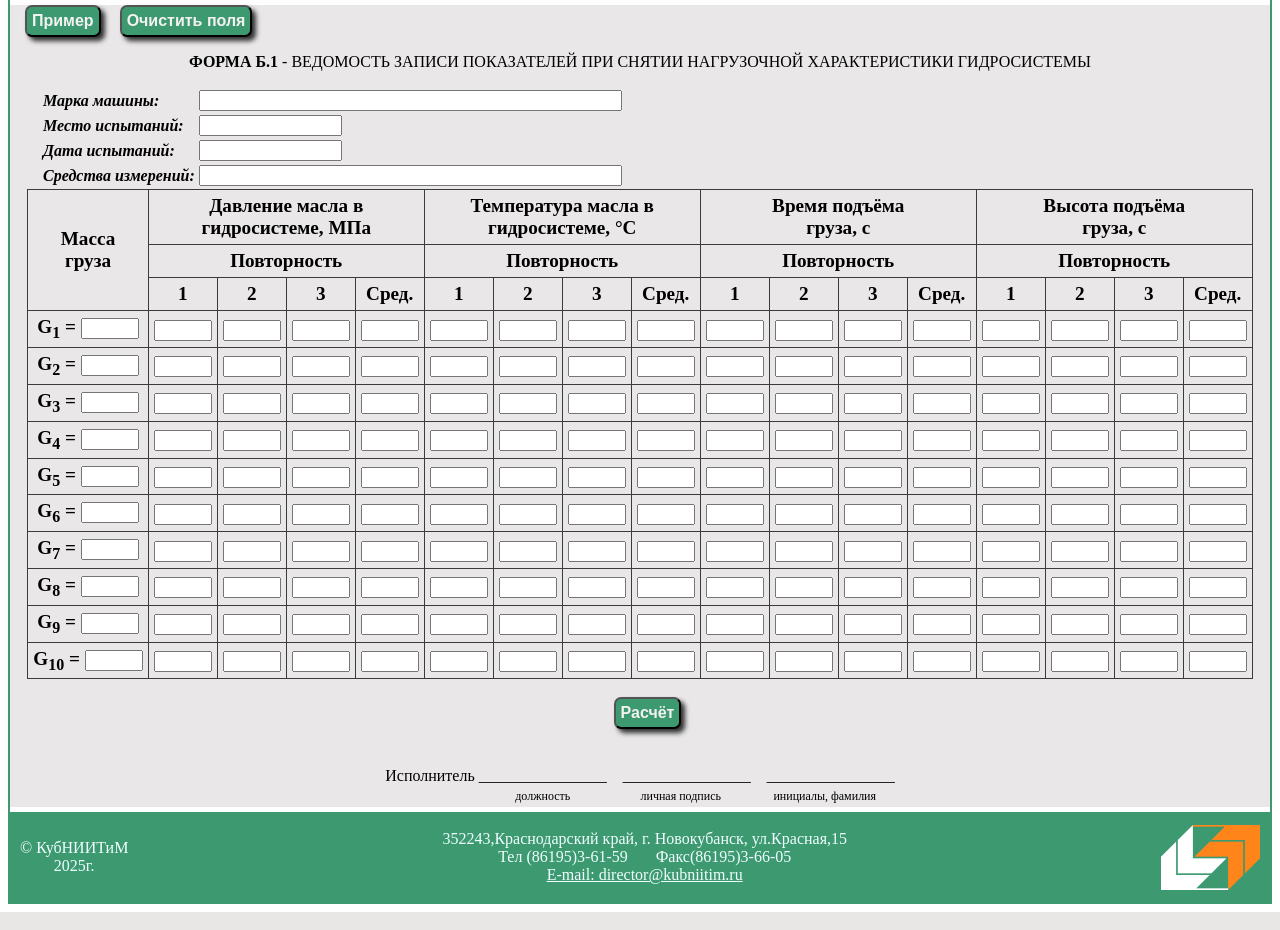
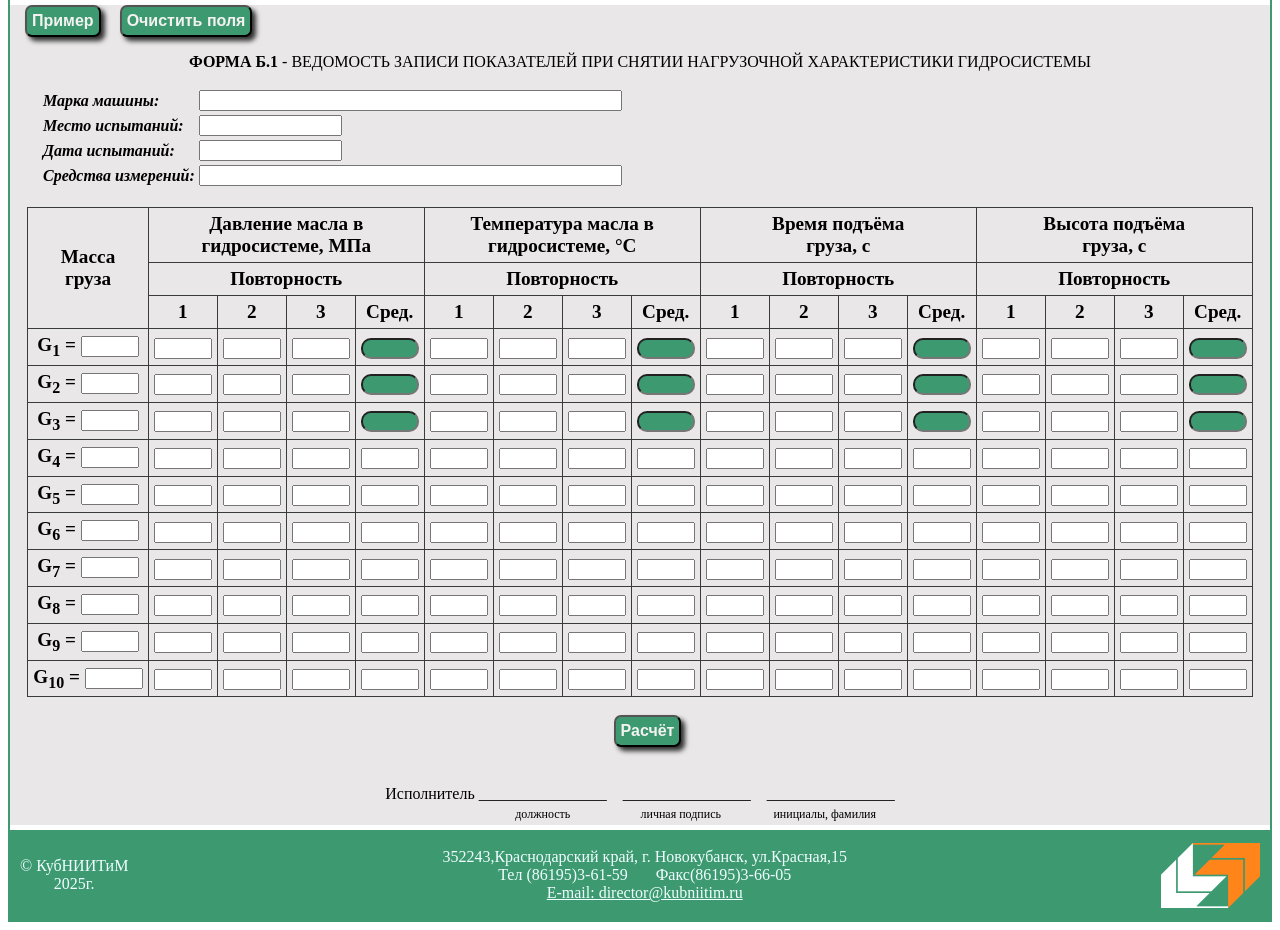
Before and after one commit to Viktor-fine/tema_25, a Django app: page / in a window 1280 px wide. Shown: the part 301-1231 px from the top of the page. Run offline with Django 4.2, Linux system fonts and the light colour scheme.

Commit message:
Сделаны расчёты 3-х опытов

```diff
--- a/vedomosti/static/vedomost/style.css
+++ b/vedomosti/static/vedomost/style.css
@@ -110,6 +110,19 @@ input{
     width: 50px;
     margin: 0 auto;
 }
+.in_sred{
+    /* border: none; */
+    width: 50px;
+    margin: 0 auto;
+    background-color: #3d9970;
+    border-radius: 10px;
+    text-align: center;
+    color: #ffffff;
+}
+
+/* input[type=number] {
+  -moz-appearance: textfield;
+} */
 /* .tabl-in, input{
     width: 45px;
     border: 1px solid rgb(58, 60, 58);
--- a/vedomosti/templates/form_b/b_1.html
+++ b/vedomosti/templates/form_b/b_1.html
@@ -34,6 +34,7 @@
 
 
 {% block tabl %}
+<br>
 <table class="main-tabl">
     <tr>
         <th class="tabl-th" rowspan="3">Масса<br>груза</th>
@@ -75,57 +76,57 @@
         <td class="tabl-td"><input class="in" id="g1_1" type="number"></td>
         <td class="tabl-td"><input class="in" id="g1_2" type="number"></td>
         <td class="tabl-td"><input class="in" id="g1_3" type="number"></td>
-        <td class="tabl-td"><input class="in" id="g1_sred1" type="number"></td>
+        <td class="tabl-td"><input class="in_sred" id="g1_sred1" type="text"></td>
         <td class="tabl-td"><input class="in" id="g1_4" type="number"></td>
         <td class="tabl-td"><input class="in" id="g1_5" type="number"></td>
         <td class="tabl-td"><input class="in" id="g1_6" type="number"></td>
-        <td class="tabl-td"><input class="in" id="g1_sred2" type="number"></td>
+        <td class="tabl-td"><input class="in_sred" id="g1_sred2" type="text"></td>
         <td class="tabl-td"><input class="in" id="g1_7" type="number"></td>
         <td class="tabl-td"><input class="in" id="g1_8" type="number"></td>
         <td class="tabl-td"><input class="in" id="g1_9" type="number"></td>
-        <td class="tabl-td"><input class="in" id="g1_sred3" type="number"></td>
+        <td class="tabl-td"><input class="in_sred" id="g1_sred3" type="text"></td>
         <td class="tabl-td"><input class="in" id="g1_10" type="number"></td>
         <td class="tabl-td"><input class="in" id="g1_11" type="number"></td>
         <td class="tabl-td"><input class="in" id="g1_12" type="number"></td>
-        <td class="tabl-td"><input class="in" id="sred4" type="number"></td>
+        <td class="tabl-td"><input class="in_sred" id="g1_sred4" type="text"></td>
     </tr>
      <tr>
-        <th class="tabl-td">G<sub>2</sub> = <input class="in" type="number"></th>
-        <td class="tabl-td"><input class="in" type="number"></td>
-        <td class="tabl-td"><input class="in" type="number"></td>
-        <td class="tabl-td"><input class="in" type="number"></td>
-        <td class="tabl-td"><input class="in" type="number"></td>
-        <td class="tabl-td"><input class="in" type="number"></td>
-        <td class="tabl-td"><input class="in" type="number"></td>
-        <td class="tabl-td"><input class="in" type="number"></td>
-        <td class="tabl-td"><input class="in" type="number"></td>
-        <td class="tabl-td"><input class="in" type="number"></td>
-        <td class="tabl-td"><input class="in" type="number"></td>
-        <td class="tabl-td"><input class="in" type="number"></td>
-        <td class="tabl-td"><input class="in" type="number"></td>
-        <td class="tabl-td"><input class="in" type="number"></td>
-        <td class="tabl-td"><input class="in" type="number"></td>
-        <td class="tabl-td"><input class="in" type="number"></td>
-        <td class="tabl-td"><input class="in" type="number"></td>
+        <th class="tabl-td">G<sub>2</sub> = <input class="in" id="g2_massa" type="number"></th>
+        <td class="tabl-td"><input class="in" id="g2_1" type="number"></td>
+        <td class="tabl-td"><input class="in" id="g2_2" type="number"></td>
+        <td class="tabl-td"><input class="in" id="g2_3" type="number"></td>
+        <td class="tabl-td"><input class="in_sred" id="g2_sred1" type="text"></td>
+        <td class="tabl-td"><input class="in" id="g2_4" type="number"></td>
+        <td class="tabl-td"><input class="in" id="g2_5" type="number"></td>
+        <td class="tabl-td"><input class="in" id="g2_6" type="number"></td>
+        <td class="tabl-td"><input class="in_sred" id="g2_sred2" type="text"></td>
+        <td class="tabl-td"><input class="in" id="g2_7" type="number"></td>
+        <td class="tabl-td"><input class="in" id="g2_8" type="number"></td>
+        <td class="tabl-td"><input class="in" id="g2_9" type="number"></td>
+        <td class="tabl-td"><input class="in_sred" id="g2_sred3" type="text"></td>
+        <td class="tabl-td"><input class="in" id="g2_10" type="number"></td>
+        <td class="tabl-td"><input class="in" id="g2_11" type="number"></td>
+        <td class="tabl-td"><input class="in" id="g2_12" type="number"></td>
+        <td class="tabl-td"><input class="in_sred" id="g2_sred4" type="text"></td>
     </tr>
      <tr>
-        <th class="tabl-td">G<sub>3</sub> = <input class="in" type="number"></th>
-        <td class="tabl-td"><input class="in" type="number"></td>
-        <td class="tabl-td"><input class="in" type="number"></td>
-        <td class="tabl-td"><input class="in" type="number"></td>
-        <td class="tabl-td"><input class="in" type="number"></td>
-        <td class="tabl-td"><input class="in" type="number"></td>
-        <td class="tabl-td"><input class="in" type="number"></td>
-        <td class="tabl-td"><input class="in" type="number"></td>
-        <td class="tabl-td"><input class="in" type="number"></td>
-        <td class="tabl-td"><input class="in" type="number"></td>
-        <td class="tabl-td"><input class="in" type="number"></td>
-        <td class="tabl-td"><input class="in" type="number"></td>
-        <td class="tabl-td"><input class="in" type="number"></td>
-        <td class="tabl-td"><input class="in" type="number"></td>
-        <td class="tabl-td"><input class="in" type="number"></td>
-        <td class="tabl-td"><input class="in" type="number"></td>
-        <td class="tabl-td"><input class="in" type="number"></td>
+        <th class="tabl-td">G<sub>3</sub> = <input class="in" id="g3_massa" type="number"></th>
+        <td class="tabl-td"><input class="in" id="g3_1" type="number"></td>
+        <td class="tabl-td"><input class="in" id="g3_2" type="number"></td>
+        <td class="tabl-td"><input class="in" id="g3_3" type="number"></td>
+        <td class="tabl-td"><input class="in_sred" id="g3_sred1" type="text"></td>
+        <td class="tabl-td"><input class="in" id="g3_4" type="number"></td>
+        <td class="tabl-td"><input class="in" id="g3_5" type="number"></td>
+        <td class="tabl-td"><input class="in" id="g3_6" type="number"></td>
+        <td class="tabl-td"><input class="in_sred" id="g3_sred2" type="text"></td>
+        <td class="tabl-td"><input class="in" id="g3_7" type="number"></td>
+        <td class="tabl-td"><input class="in" id="g3_8" type="number"></td>
+        <td class="tabl-td"><input class="in" id="g3_9" type="number"></td>
+        <td class="tabl-td"><input class="in_sred" id="g3_sred3" type="text"></td>
+        <td class="tabl-td"><input class="in" id="g3_10" type="number"></td>
+        <td class="tabl-td"><input class="in" id="g3_11" type="number"></td>
+        <td class="tabl-td"><input class="in" id="g3_12" type="number"></td>
+        <td class="tabl-td"><input class="in_sred" id="g3_sred4" type="text"></td>
     </tr>
      <tr>
         <th class="tabl-td">G<sub>4</sub> = <input class="in" type="number"></th>
```
Also changed, not shown: vedomosti/static/js/b_1.js (+171 -246 lines).
